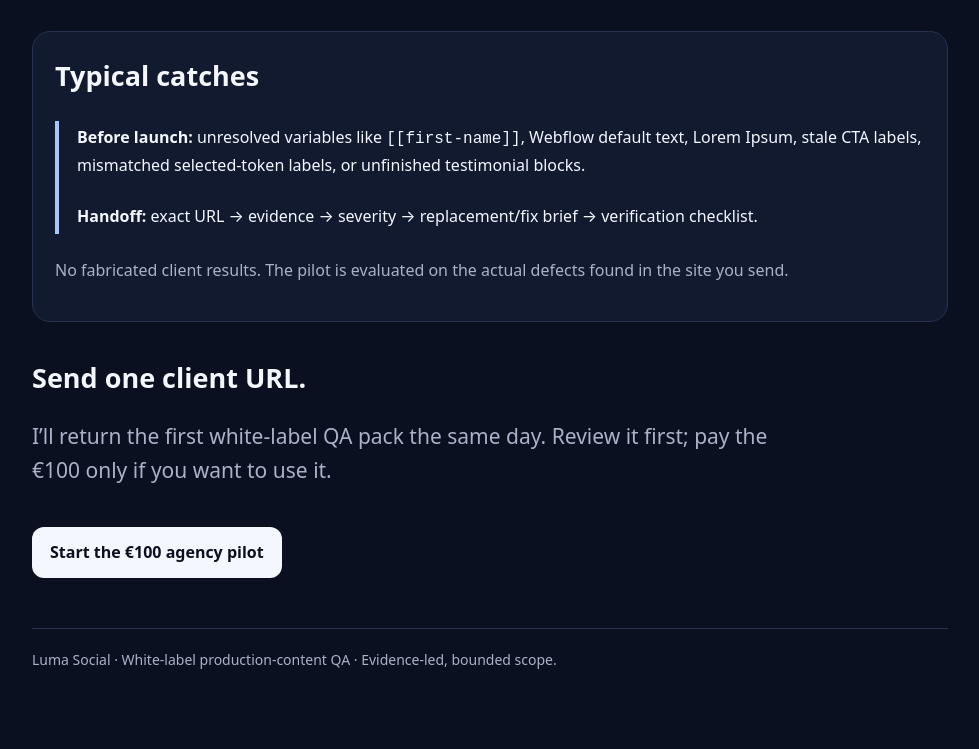
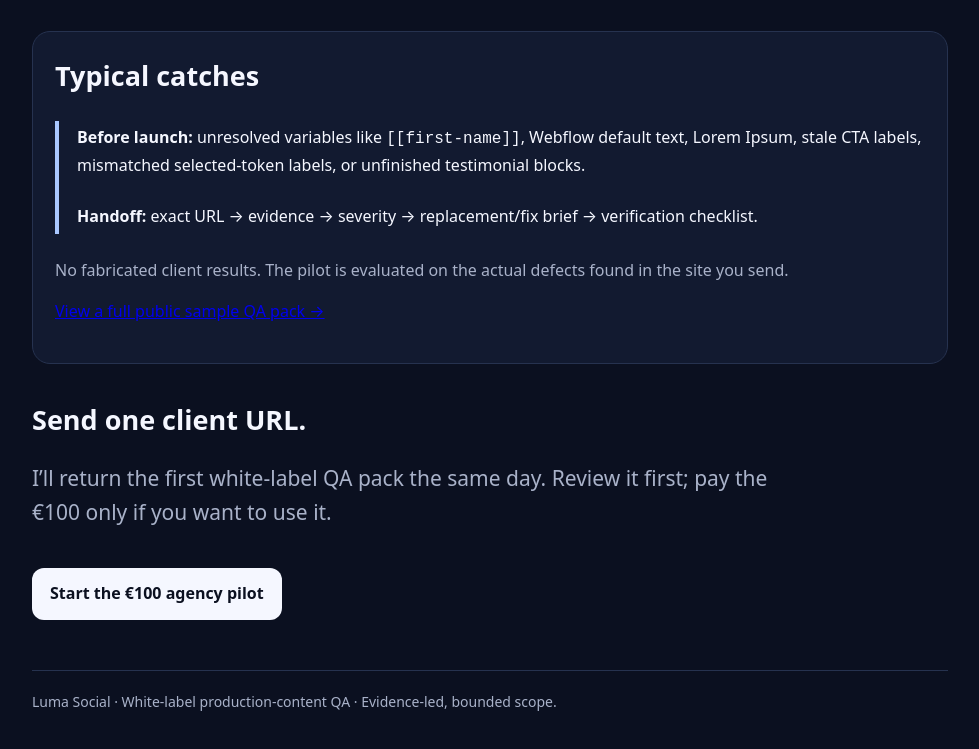
Before and after one commit to sassshalemon/my-portfolio, a plain HTML site: page luma-qa-demo/agency.html in a window 1280 px wide. Shown: the part 862-1611 px from the top of the page, without its empty margins (150-1129 px from the left). Drawn offline with Linux system fonts and the light colour scheme.

Commit message:
Link public sample QA pack

```diff
--- a/luma-qa-demo/agency.html
+++ b/luma-qa-demo/agency.html
@@ -39,7 +39,7 @@ footer{margin-top:50px;padding-top:20px;border-top:1px solid var(--line);color:v
 <h2>Typical catches</h2>
 <div class="callout"><strong>Before launch:</strong> unresolved variables like <code>[[first-name]]</code>, Webflow default text, Lorem Ipsum, stale CTA labels, mismatched selected-token labels, or unfinished testimonial blocks.<br><br>
 <strong>Handoff:</strong> exact URL → evidence → severity → replacement/fix brief → verification checklist.</div>
-<p class="muted">No fabricated client results. The pilot is evaluated on the actual defects found in the site you send.</p>
+<p class="muted">No fabricated client results. The pilot is evaluated on the actual defects found in the site you send.</p><p><a href="./sample.html">View a full public sample QA pack →</a></p>
 </section>
 
 <section style="margin-top:34px">
```
